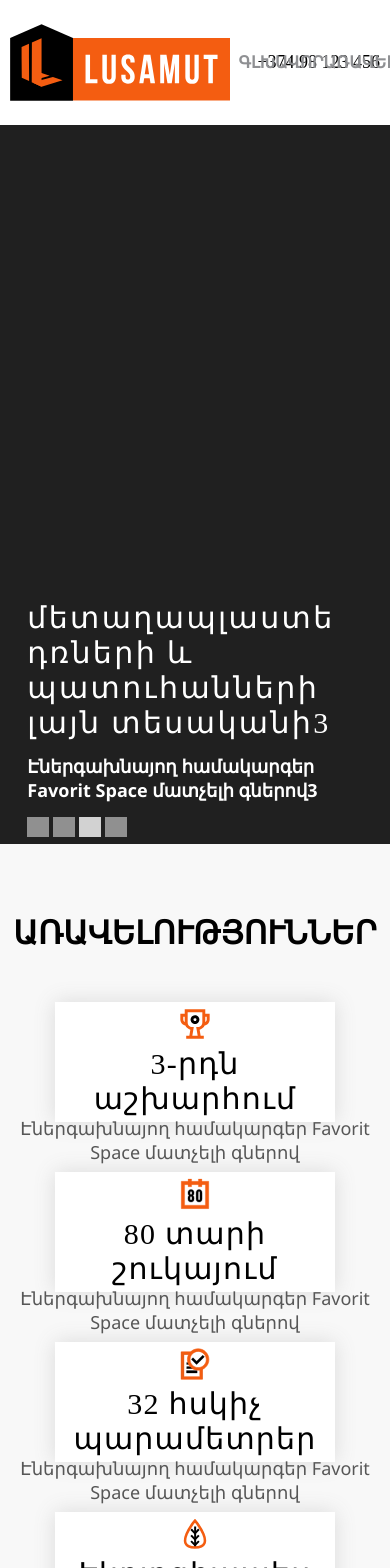
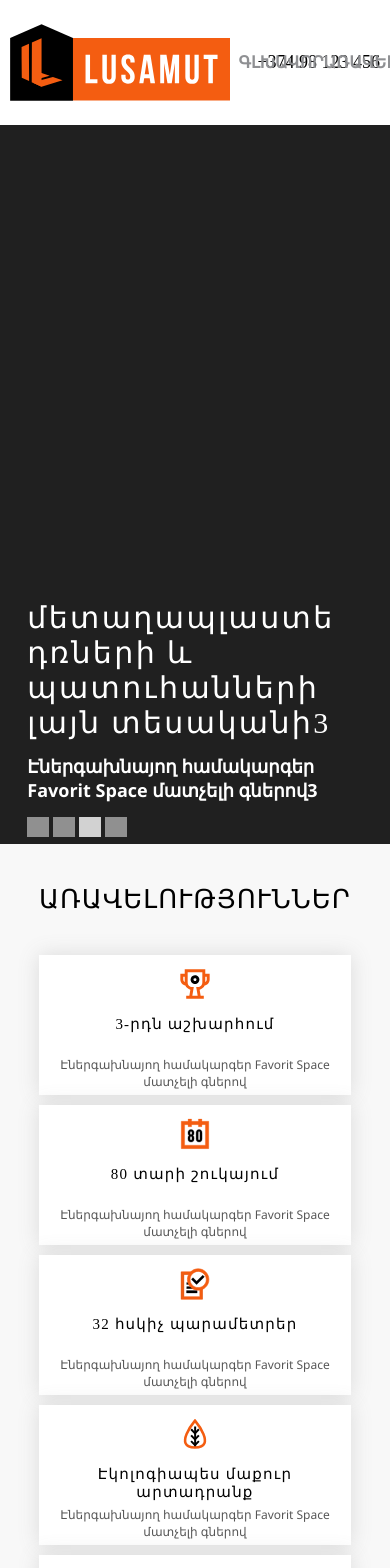
Before and after one commit to LusamutCompany/lusamut_website, a React (Create React App) app: page / in a window 390 px wide. Shown: the top 1568 px of the page. Built offline with nearby package versions, Linux system fonts and the light colour scheme.

Commit message:
media half way complete

```diff
--- a/src/components/Card/Card.module.css
+++ b/src/components/Card/Card.module.css
@@ -35,11 +35,24 @@
 
 @media only screen and (max-width: 400px) {
     .card{
-        width: 90%;
-        height: 120px;
+        width: 85vw;
+        height: 140px;
+        margin-top: 10px;
     }
     .card>img{
         width: 44px;
         height: 44px;
     }
+    .title {
+        width: 90%;
+        height: 22px;
+        font-size: 15px;
+        position: relative;
+        top: -5px;
+    }
+    .description {
+        width: 90%;
+        height: 32px;
+        font-size: 12px;
+    }
 }
--- a/src/index.css
+++ b/src/index.css
@@ -1,24 +1,39 @@
-*{
+* {
   margin: 0;
   padding: 0;
   box-sizing: border-box;
 }
+
 :root {
   --orange: #F45D11;
   --gray: #8F9093;
 }
+
 html {
   scroll-behavior: smooth;
 }
-button{
+
+button {
   cursor: pointer;
 }
-.title{
+
+.title {
   color: #000;
   /* font-family: Arm Hmk's Bebas Neue; */
-font-size: 60px;
+  font-size: 40px;
   font-style: normal;
   font-weight: 400;
   line-height: normal;
   letter-spacing: 2.4px;
+  position: relative;
+  top: 70px;
 }
+
+@media only screen and (max-width: 400px) {
+  .title {
+    font-size: 26px;
+    letter-spacing: 1.04px;
+    top: 40px;
+
+  }
+}
--- a/src/ui/About/About.jsx
+++ b/src/ui/About/About.jsx
@@ -5,7 +5,6 @@
  return (
     <section className={aboutStyles.about} id="about">
       <div className={aboutStyles.aboutText}>
-
         <h1>Մեր Մասին</h1>
         <p>
          Հայտնի է, որ ընթերցողը, կարդալով հասկանալի տեքստ, չի կարողանա կենտրոնանալ տեքստի ձևավորման վրա: Lorem Ipsum օգտագործելը բացատրվում է նրանով, որ այն բաշխում է բառերը քիչ
@@ -18,7 +17,7 @@
         </p>
       </div>
       <div className={aboutStyles.aboutImageContainer}>
-         <img className={aboutStyles.companyAbout} src={aboutImage}  height="630px" width="100%"/>
+         <img className={aboutStyles.companyAbout} src={aboutImage}  height="100%" width="100%"/>
       </div>
     </section>
  )
--- a/src/ui/About/About.module.css
+++ b/src/ui/About/About.module.css
@@ -4,10 +4,11 @@
   background-color: #F8F8F8;
   display: flex;
 }
-
+.about>div{
+  width: 50%;
+  height: 100%;
+}
 .aboutText {
-  width: 50%;
-  height: 630px;
   padding: 72px 120px;
 }
 
@@ -33,7 +34,45 @@
 
 
 .aboutImageContainer {
-  width: 50%;
   display: flex;
   justify-content: flex-end;
 }
+
+
+@media only screen and (max-width: 400px) {
+  .about {
+    height: 615px;
+    flex-direction: column-reverse;
+  }
+  .about>div{
+    width: 100%;
+  }
+  .aboutImageContainer{
+    height: 264px;
+    width: 100%;
+  }
+  .aboutText{
+    height: 351px;
+    padding: 50px;
+  }
+
+  .aboutText>h1 {
+    width: 100%;
+    color: #000;
+    /* font-family: Arm Hmk's Bebas Neue; */
+    font-size: 26px;
+    font-style: normal;
+    line-height: normal;
+    letter-spacing: 1.04px;
+    position: relative;
+    top: -15px;
+  }
+
+  .aboutText>p {
+    width: 100%;
+    color: #000;
+    font-family: "Segoe UI";
+    font-size: 12px;
+    line-height: 160%;
+  }
+}
--- a/src/ui/AdvantagesPage/AdvantagesPage.jsx
+++ b/src/ui/AdvantagesPage/AdvantagesPage.jsx
@@ -41,7 +41,7 @@
     ]
     return (
         <div className={advantagesStyles.container} id="advantages">
-            <h1 className={advantagesStyles.title}>ԱՌԱՎԵԼՈՒԹՅՈՒՆՆԵՐ</h1>
+            <h1 className="title">ԱՌԱՎԵԼՈՒԹՅՈՒՆՆԵՐ</h1>
             <div className={advantagesStyles.cards}>
                 {cards.map((card,index)=>{
                     return <Card image={card.image} title={card.title} description={card.description}/>
--- a/src/ui/AdvantagesPage/AdvantagesPage.module.css
+++ b/src/ui/AdvantagesPage/AdvantagesPage.module.css
@@ -1,15 +1,17 @@
-.container{
+.container {
     width: 100%;
     height: auto;
     min-height: 100vh;
     background: #F8F8F8;
     text-align: center;
 }
-.title{
+
+.title {
     position: relative;
     top: 70px;
 }
-.cards{
+
+.cards {
     width: 80%;
     margin: auto;
     display: flex;
@@ -19,8 +21,13 @@
     position: relative;
     top: 70px;
 }
-@media only screen and (max-width: 375px) {
-    .container{
-        height: 932px;
+
+@media only screen and (max-width: 400px) {
+    .container {
+        height: 1080px;
     }
+    .cards{
+        justify-content: center;
+    }
+
 }
--- a/src/ui/Contact/Contact.module.css
+++ b/src/ui/Contact/Contact.module.css
@@ -83,7 +83,7 @@
   margin-top: 20px;
 }
 
-form>input,
+input,
 textarea {
   color: #575757;
   font-family: Segoe UI;
@@ -99,13 +99,13 @@
   padding: 18px;
 }
 
-form>textarea {
+textarea {
   max-height: 225px;
   height: 124px;
   resize: vertical;
 }
 
-form>button {
+form button {
   width: 199px;
   height: 50px;
   background-color: #F45D11;
@@ -113,3 +113,44 @@
   border: none;
   margin-top: 24px;
 }
+
+@media only screen and (max-width: 400px)  {
+  .contact {
+    flex-direction: column-reverse;
+    height: 1414px;
+  }
+  .contact>div:first-child {
+    width: 100%;
+    flex-direction: column-reverse;
+  }
+  .socialMedia{
+    width: 100% !important;
+  }
+  .map{
+    width: 100%;
+    height: 430px;
+  }
+  .contactForm {
+    width: 100% !important;
+    height: 430px;
+  }
+  .contactForm>div{
+    height: 80%;
+    display: flex;
+    flex-direction: column;
+    justify-content: space-around;
+  }
+  .contactForm>div>h1{
+    margin-left: 5%;
+  }
+  form{
+    margin-top: 0;
+  }
+  input,textarea{
+    width: 90%;
+    margin: auto;
+  }
+  button{
+    margin-left: 5%;
+  }
+}
```
Lines whose indentation alone changed are shown as unchanged.
